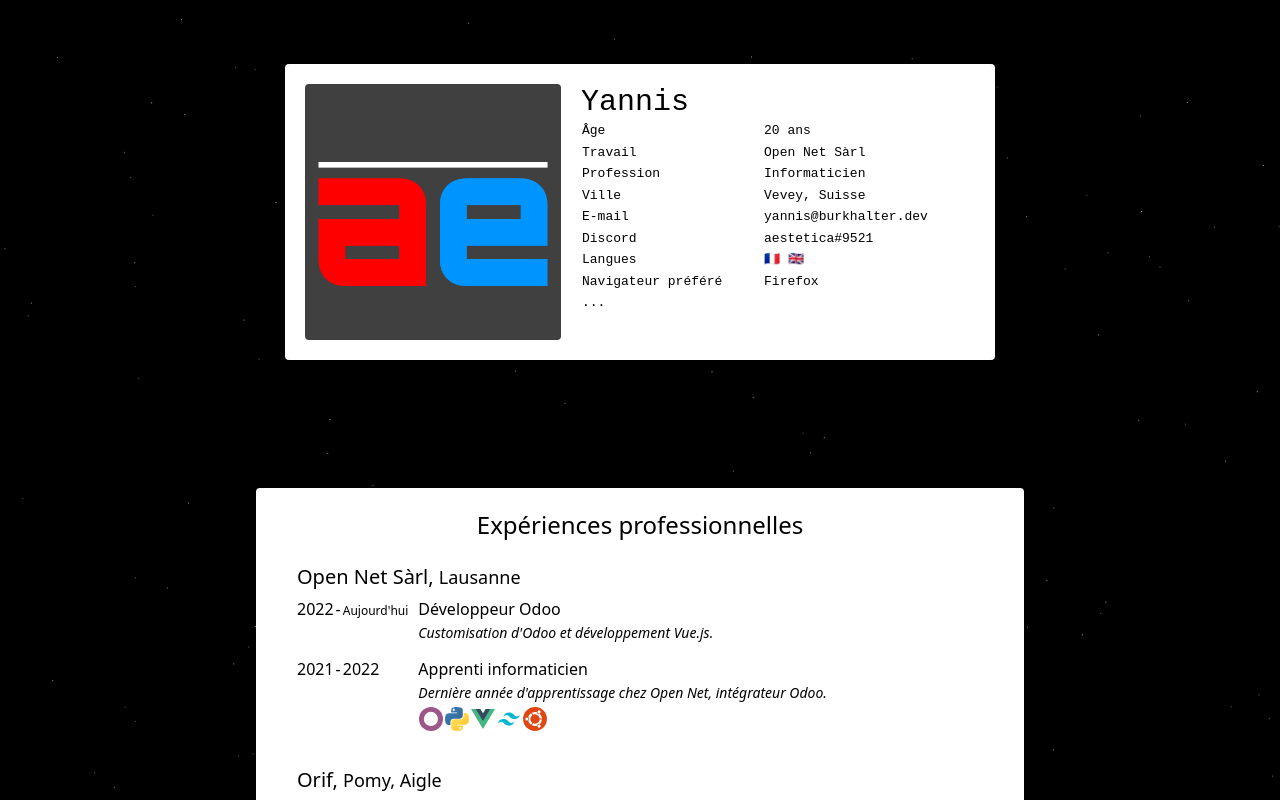
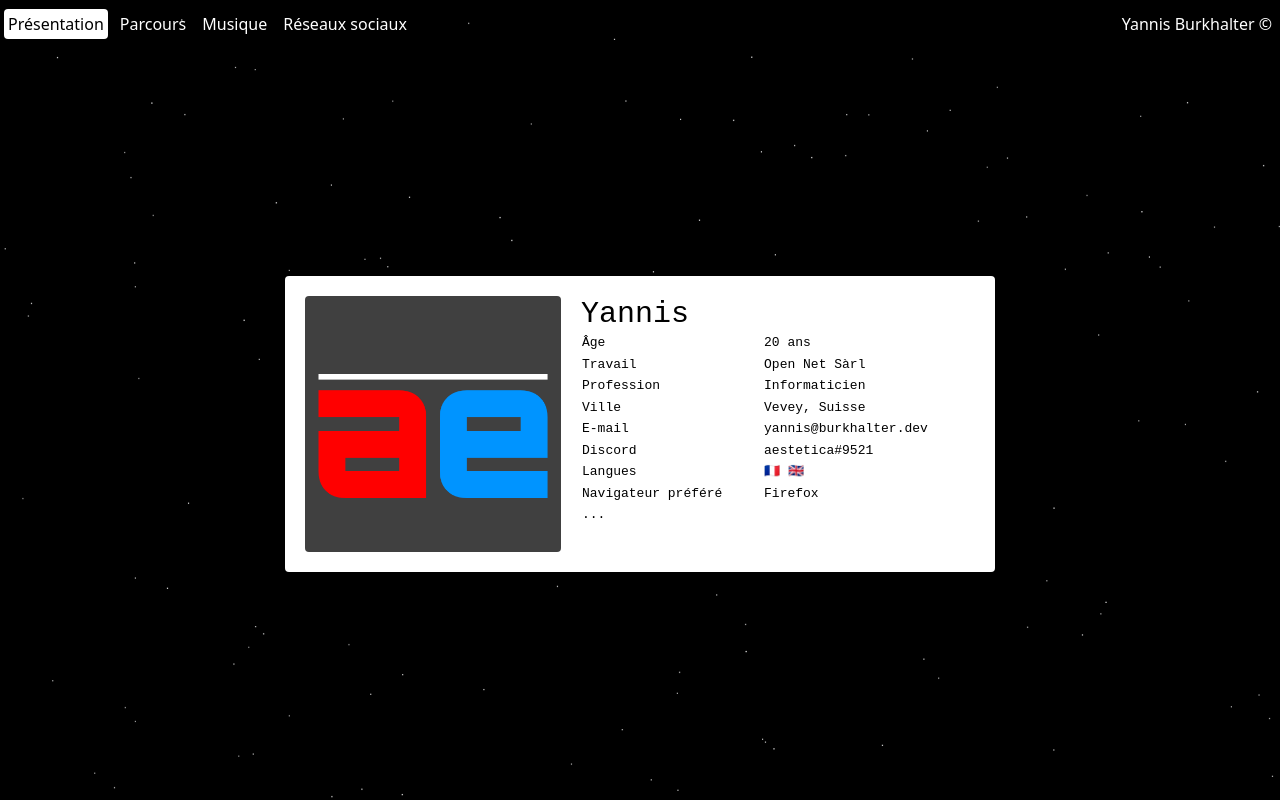
Before and after one commit to BurkhalterY/burkhaltery.github.io, a Vue app: page / in a window 1280 px wide. Shown: the top 800 px of the page. Built offline with nearby package versions, Linux system fonts and the light colour scheme.

Commit message:
Add menu

```diff
--- a/package.json
+++ b/package.json
@@ -8,7 +8,8 @@
     "preview": "vite preview"
   },
   "dependencies": {
-    "vue": "^3.2.25"
+    "vue": "^3.2.25",
+    "vue-router": "4"
   },
   "devDependencies": {
     "@vitejs/plugin-vue": "^2.3.3",
--- a/src/App.vue
+++ b/src/App.vue
@@ -1,11 +1,30 @@
 <template>
   <div class="min-h-screen h-full flex flex-col">
-    <Home />
+    <Menu />
+    <div class="grow flex justify-center items-center my-32">
+      <router-view v-slot="{ Component }">
+        <transition mode="out-in">
+          <component :is="Component" />
+        </transition>
+      </router-view>
+    </div>
     <Background />
   </div>
 </template>
 
 <script setup>
+import Menu from "@/components/Menu.vue"
 import Background from "@/components/Background.vue"
-import Home from "@/views/Home/Index.vue"
 </script>
+
+<style scoped>
+.v-enter-active,
+.v-leave-active {
+  transition: opacity 0.2s ease;
+}
+
+.v-enter-from,
+.v-leave-to {
+  opacity: 0;
+}
+</style>
--- a/src/components/Background.vue
+++ b/src/components/Background.vue
@@ -37,7 +37,7 @@
       star.y =
         (((star.y + star.dy) % canvas.value.height) + canvas.value.height) %
         canvas.value.height
-      ctx.fillRect(star.x, star.y, 1, 1)
+      ctx.fillRect(star.x, star.y, 1.5, 1.5)
     }
   })
 })
--- /dev/null
+++ b/src/components/Menu.vue
@@ -0,0 +1,42 @@
+<template>
+  <nav class="w-full text-white">
+    <ul>
+      <li class="sm:inline-block m-3 sm:mx-1 text-center sm:float-right">
+        <span class="p-1">Yannis Burkhalter &copy;</span>
+      </li>
+      <li v-for="item of menu" class="sm:inline-block m-3 sm:mx-1 text-center">
+        <router-link
+          :to="{ name: item.route }"
+          class="p-1 rounded hover:bg-white hover:text-black"
+          active-class="bg-white text-black"
+        >
+          {{ item.name }}
+        </router-link>
+      </li>
+    </ul>
+  </nav>
+</template>
+
+<script setup>
+const menu = [
+  {
+    name: "Présentation",
+    route: "Home",
+  },
+
+  {
+    name: "Parcours",
+    route: "Career",
+  },
+
+  {
+    name: "Musique",
+    route: "Music",
+  },
+
+  {
+    name: "Réseaux sociaux",
+    route: "Socials",
+  },
+]
+</script>
--- a/src/main.js
+++ b/src/main.js
@@ -1,5 +1,6 @@
 import { createApp } from "vue"
 import App from "./App.vue"
+import router from "./router"
 import "./index.css"
 
-createApp(App).mount("#app")
+createApp(App).use(router).mount("#app")
--- /dev/null
+++ b/src/router/index.js
@@ -0,0 +1,31 @@
+import { createRouter, createWebHistory } from "vue-router"
+
+const routes = [
+  {
+    path: "/",
+    name: "Home",
+    component: () => import("@/views/Home.vue"),
+  },
+  {
+    path: "/career",
+    name: "Career",
+    component: () => import("@/views/Career.vue"),
+  },
+  {
+    path: "/music",
+    name: "Music",
+    component: () => import("@/views/Music.vue"),
+  },
+  {
+    path: "/socials",
+    name: "Socials",
+    component: () => import("@/views/Socials.vue"),
+  },
+]
+
+const router = createRouter({
+  history: createWebHistory("/"),
+  routes,
+})
+
+export default router
--- a/src/views/Home/Index.vue
+++ /dev/null
@@ -1,15 +0,0 @@
-<template>
-  <div class="grow flex justify-center items-center my-16" v-for="item of list">
-    <component :is="item" />
-  </div>
-</template>
-
-<script setup>
-import Intro from "./Intro.vue"
-import Career from "./Career.vue"
-import Music from "./Music.vue"
-import Socials from "./Socials.vue"
-
-const isProd = import.meta.env.PROD
-const list = [Intro, Career, ...(isProd ? [Music] : []), Socials]
-</script>
```
Also changed, not shown: src/views/Career.vue (renamed from src/views/Home/Career.vue), src/views/Hobbies.vue (renamed from src/views/Home/Hobbies.vue), src/views/Home.vue (renamed from src/views/Home/Intro.vue), src/views/Music.vue (renamed from src/views/Home/Music.vue), src/views/Socials.vue (renamed from src/views/Home/Socials.vue), 1 other file (tests, documents, lock files or other folders).
